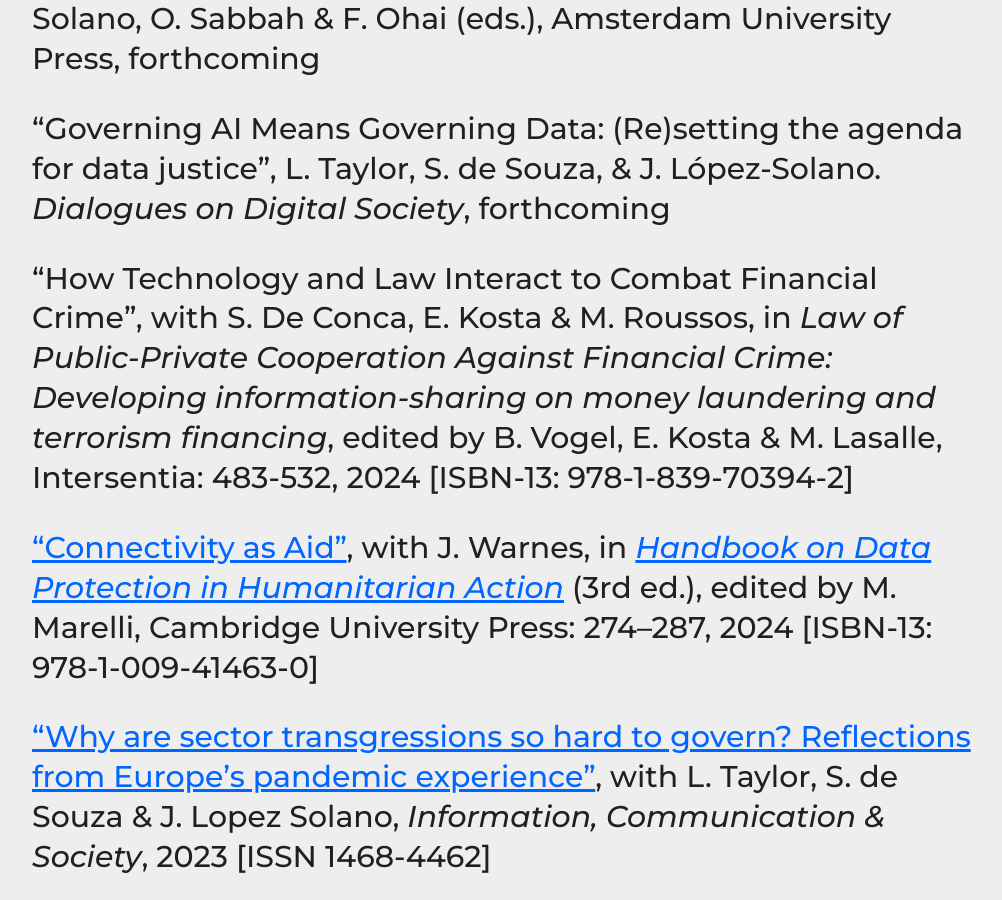
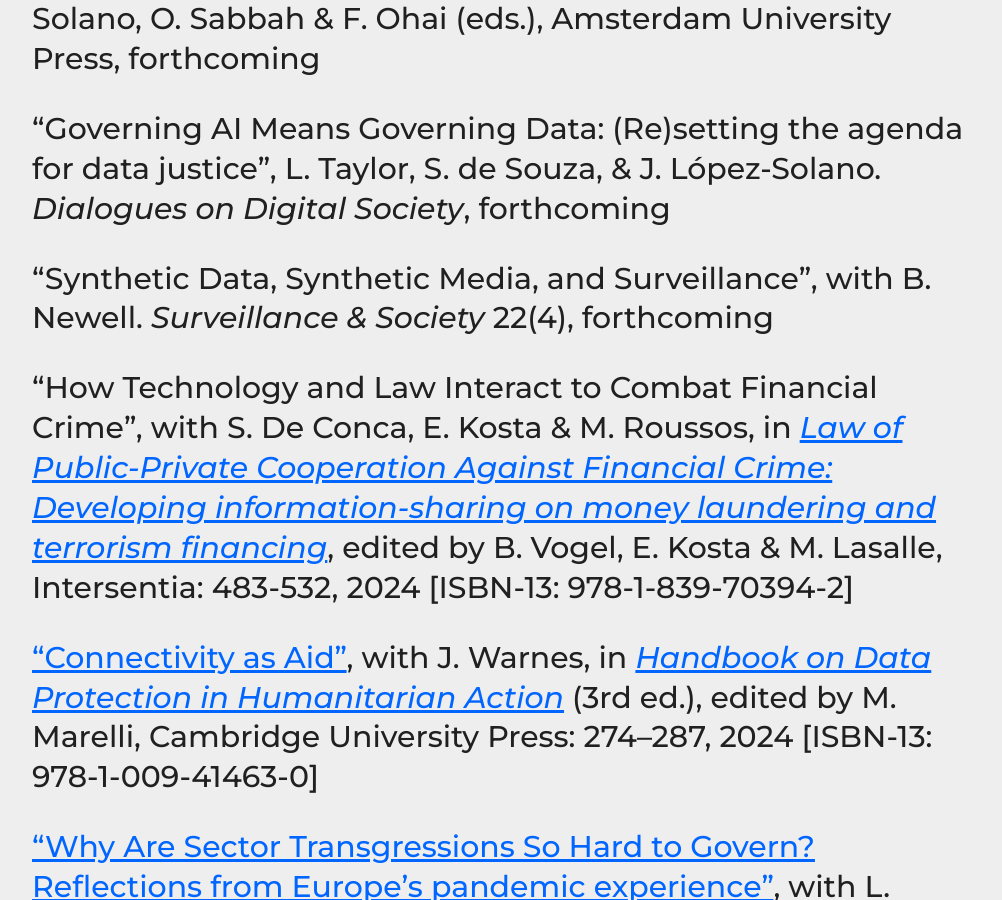
Before and after one commit to haroonalrasheed/641a, a Jekyll site: the page built from selected-publications/index.md, in a window 1280 px wide and 900 px high, scrolled down 429 px. Shown: the whole window, without its empty margins (132-1134 px from the left). Built offline with Jekyll 4.4.1, drawn with Linux system fonts in a browser that asks for light colours.

Commit message:
Update index.md

```diff
--- a/selected-publications/index.md
+++ b/selected-publications/index.md
@@ -10,12 +10,14 @@ _[Contact me](mailto:a.k.martin@alumni.lse.ac.uk) for copies of articles/chapter
 
 "Governing AI Means Governing Data: (Re)setting the agenda for data justice", L. Taylor, S. de Souza, & J. López-Solano. _Dialogues on Digital Society_, forthcoming
 
-“How Technology and Law Interact to Combat Financial Crime”, with S. De Conca, E. Kosta & M. Roussos, in _Law of Public-Private Cooperation Against Financial Crime:
-Developing information-sharing on money laundering and terrorism financing_, edited by B. Vogel, E. Kosta & M. Lasalle, Intersentia: 483-532, 2024 [ISBN-13: 978-1-839-70394-2]
+"Synthetic Data, Synthetic Media, and Surveillance", with B. Newell. _Surveillance & Society_ 22(4), forthcoming
+
+“How Technology and Law Interact to Combat Financial Crime”, with S. De Conca, E. Kosta & M. Roussos, in [_Law of Public-Private Cooperation Against Financial Crime:
+Developing information-sharing on money laundering and terrorism financing_](https://www.larcier-intersentia.com/en/law-public-private-cooperation-financial-crime-9781839704666.html), edited by B. Vogel, E. Kosta & M. Lasalle, Intersentia: 483-532, 2024 [ISBN-13: 978-1-839-70394-2]
 
 ["Connectivity as Aid"](https://doi.org/10.1017/9781009414630.021), with J. Warnes, in [_Handbook on Data Protection in Humanitarian Action_](https://www.cambridge.org/core/books/handbook-on-data-protection-in-humanitarian-action/025CE3DFD1FAD908DD1412C20E49F955) (3rd ed.), edited by M. Marelli, Cambridge University Press: 274–287, 2024 [ISBN-13: 978-1-009-41463-0]
 
-["Why are sector transgressions so hard to govern? Reflections from Europe’s pandemic experience"](https://doi.org/10.1080/1369118X.2023.2264919), with L. Taylor, S. de Souza & J. Lopez Solano, _Information, Communication & Society_, 2023 [ISSN 1468-4462]
+["Why Are Sector Transgressions So Hard to Govern? Reflections from Europe’s pandemic experience"](https://doi.org/10.1080/1369118X.2023.2264919), with L. Taylor, S. de Souza & J. Lopez Solano, _Information, Communication & Society_, 2023 [ISSN 1468-4462]
 
 ["Digital Identity and Inclusion: Tracing technological transitions"](https://doi.org/10.1353/gia.2023.a897699), with E. Schoemaker and K. Weitzberg, _Georgetown Journal of International Affairs_ 24(1): 36–45, 2023 [ISSN 1526-0054]
 
```
